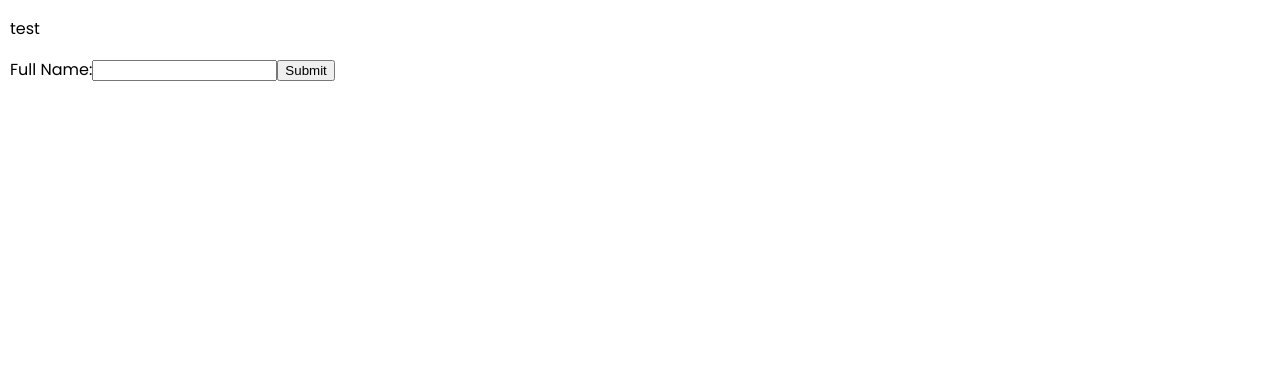
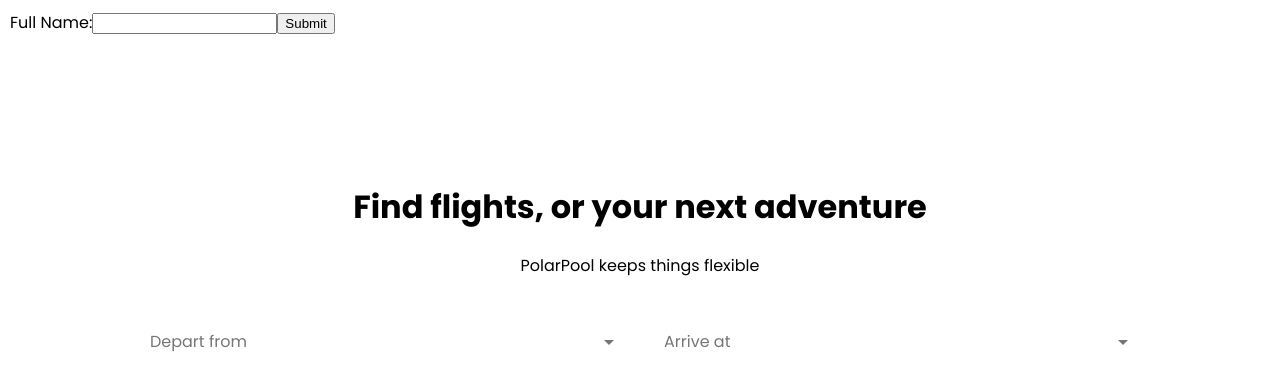
Before and after one commit to hudyu17/polarpool, a React (Create React App) app in the folder client/: page / in a window 1280 px wide. Shown: the top 386 px of the page. Built offline with nearby package versions, Linux system fonts and the light colour scheme.

Commit message:
landing page passenger input boxes

```diff
--- a/client/package.json
+++ b/client/package.json
@@ -5,6 +5,7 @@
   "dependencies": {
     "@emotion/react": "^11.8.2",
     "@emotion/styled": "^11.8.1",
+    "@material-ui/core": "^4.12.3",
     "@mui/material": "^5.5.1",
     "@testing-library/jest-dom": "^5.16.2",
     "@testing-library/react": "^12.1.4",
--- a/client/src/App.js
+++ b/client/src/App.js
@@ -5,15 +5,29 @@ import './app.css'
 import AirlineLanding from './components/airline/landing.airline';
 import FreightLanding from './components/freight/landing.freight';
 import PassengerLanding from './components/passenger/landing.passenger';
+import { createMuiTheme } from '@material-ui/core/styles';
+import { ThemeProvider } from '@mui/material/styles';
 
 function App() {
+  const THEME = createMuiTheme({
+    typography: {
+     "fontFamily": `"Poppins", sans-serif`,
+     "fontSize": 14,
+     "fontWeightLight": 300,
+     "fontWeightRegular": 400,
+     "fontWeightMedium": 500
+    }
+ });
+
   return (
     <div className="App">
-      <Routes>
-        <Route path="/" element={<PassengerLanding/>}/>
-        <Route path="freight" element={<FreightLanding/>}/>
-        <Route path="airline" element={<AirlineLanding/>}/>
-      </Routes>
+      <ThemeProvider theme={THEME}>
+        <Routes>
+          <Route path="/" element={<PassengerLanding/>}/>
+          <Route path="freight" element={<FreightLanding/>}/>
+          <Route path="airline" element={<AirlineLanding/>}/>
+        </Routes>
+      </ThemeProvider>
     </div>
   );
 }
--- a/client/src/components/passenger/landing.passenger.js
+++ b/client/src/components/passenger/landing.passenger.js
@@ -1,5 +1,7 @@
 import React from 'react'
 import { useState } from 'react'
+import './passenger.css'
+import { Autocomplete, TextField } from '@mui/material';
 
 export default function PassengerLanding() {
   var [ name , setName ] = useState()
@@ -22,8 +24,25 @@ export default function PassengerLanding() {
   }
 
   return (
-    <div>
-      <p>test</p>
+    <div className='passenger-body'>
+      <div className='hero'>
+        <h1>Find flights, or your next adventure</h1>
+        <p>PolarPool keeps things flexible</p>
+      </div>
+      <div className='input-group'>
+        <Autocomplete
+          disablePortal
+          id="combo-box-demo"
+          options={['Montreal', 'Iqaluit']}
+          renderInput={(params) => <TextField {...params} label="Depart from" />}
+        />
+        <Autocomplete
+          disablePortal
+          id="combo-box-demo"
+          options={['Montreal', 'Iqaluit']}
+          renderInput={(params) => <TextField {...params} label="Arrive at" />}
+        />
+      </div>
       <form onSubmit={handleSubmit}>
           <label>Full Name:</label>
           <input required onChange={nameUpdate}></input>
--- /dev/null
+++ b/client/src/components/passenger/passenger.css
@@ -0,0 +1,20 @@
+.passenger-body {
+    display: grid;
+    grid-template-rows: 1fr 1fr 3fr;
+    gap: 20px;
+}
+
+.hero {
+    text-align: center;
+    grid-row: 2;
+}
+
+.input-group {
+    font-family: 'Poppins', sans-serif;
+    display: grid;
+    gap: 20px;
+    grid-template-columns: repeat(2, 1fr);
+    grid-row: 3;
+    width: 80%;
+    margin: 0 auto;
+}
```
Also changed, not shown: 1 other file (tests, documents, lock files or other folders).
